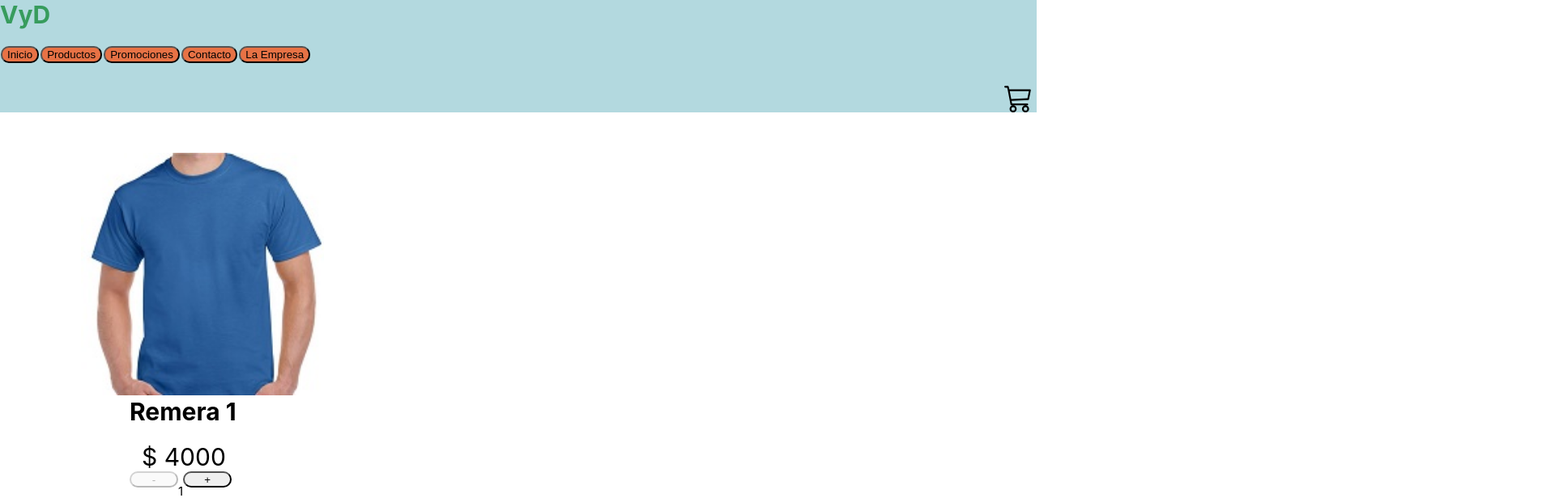
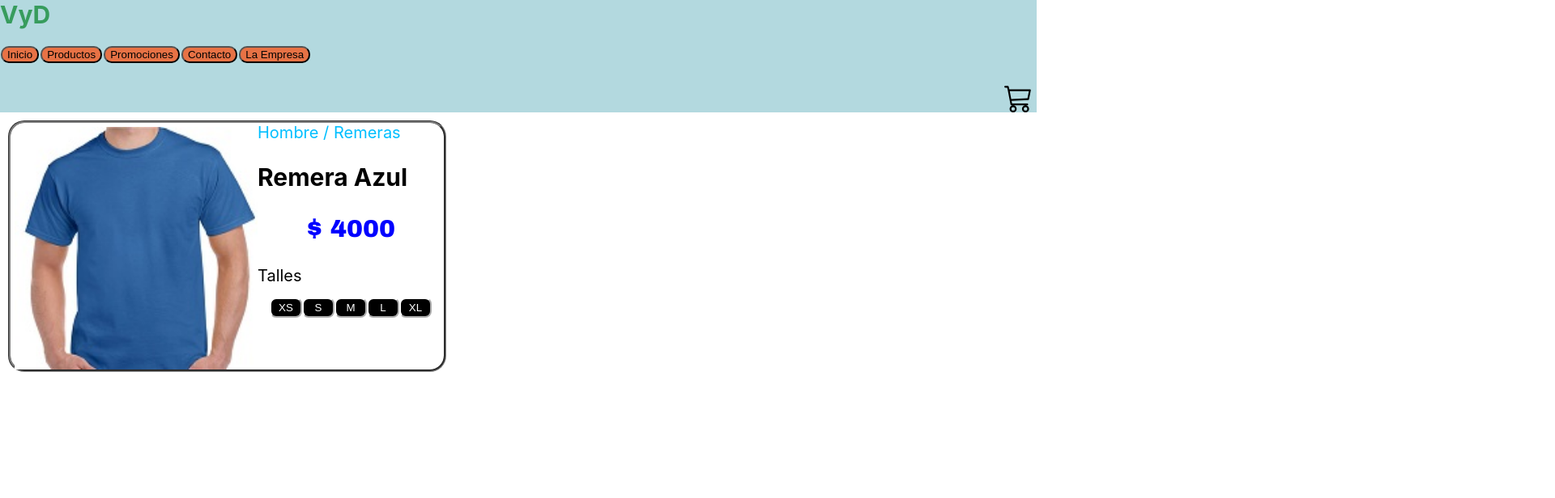
Before and after one commit to JonatanHE/e-commerce-VyD, a React (Create React App) app: page / in a window 1280 px wide. Shown: the top 616 px of the page at 81% size, 1920 px wide, since content can reach past the window. Built offline with nearby package versions, Linux system fonts and the light colour scheme.

Commit message:
Correccion de detalle del procducto

```diff
--- a/src/components/ItemDetail/ItemDetail.js
+++ b/src/components/ItemDetail/ItemDetail.js
@@ -1,19 +1,30 @@
 import React from "react";
-import ItemCount from "../ItemCount/ItemCount";
 import './ItemDetail.scss';
 export const ItemDetail = ({data}) => {
     return(
-        <div className="containerDetail">
-            <div className="detail">
-                <img className='detail_image' src={data.image} alt="" />
-                <div className="content">
-                    <h1>{data.title}</h1>
-                    <span>$ {data.price}</span>
-                    <ItemCount className="botonDetail"/>
+        <>
+        <div className="item-detail-image">
+            <img className='detail_image' src={data.image} alt="" />
+            <div className="detail_info">
+                <span className="category">Hombre / Remeras</span>
+                <h2>{data.title}</h2>
+                <p className="detail_price">$ {data.price}</p>
+                <span className="detailTituloTalles">Talles</span>
+                <div className="detailTalleButton">
+                    <button>XS</button>
+                    <button>S</button>
+                    <button>M</button>
+                    <button>L</button>
+                    <button>XL</button>
                 </div>
+{/*             {console.log("quantitySelected: ", quantitySelected)}
+{
+    quantitySelected > 0 ? <button><Link to="/cart">TERMINAR COMPRA</Link></button> : <ItemCount setQuantitySelected={setQuantitySelected} productData={data}/>
+} */}
             </div>
         </div>
-    );
+    </>
+)
 }
 
 export default ItemDetail;
--- a/src/components/ItemDetail/ItemDetail.scss
+++ b/src/components/ItemDetail/ItemDetail.scss
@@ -1,27 +1,44 @@
-.containerDetail{
+/* .containerDetail{
     width: 200%;
     margin: auto;
-}
+} */
 .detail_image{
 box-sizing: content-box;
-padding-left: 100px;
-padding-top: 50px;
+padding-left: 5px;
+padding-top: 5px;
 width: 300px;
 }
-.content{
-    font-size: 15px;
-    padding-left: 160px;
+.item-detail-image {
+    display: inline-flex;
+    border-style: groove;
+    border-color: gray;
+    border-radius: 20px;
+    margin: 10px;
 }
-.countProd {
-    display: flex;
+span.category {
+    color: deepskyblue;
+    font-size: 20px;
 }
-.content button{
-        width: 60px;
-        height: 20px;
-        border-radius: 10px;
+p.detail_price {
+    text-align: center;
+    color: blue;
+    font-size: 30px;
+    font-family: arial black;
 }
-.content span{
+.detail_info h2{
     font-size: 30px;
-    margin: 15px;
-    padding: 0 0 10px 0;
 }
+span.detailTituloTalles {
+    font-size: 20px;
+}
+.detailTalleButton {
+    padding: 15px;
+}
+.detail_info button{
+    background-color: black;
+    color: white;
+    border-color: white;
+    border-radius: 8px;
+    width: 40px;
+    height: 25px;
+}
--- a/src/components/ItemDetailContainer/ItemDetailContainer.js
+++ b/src/components/ItemDetailContainer/ItemDetailContainer.js
@@ -1,7 +1,7 @@
 import React, {useEffect, useState} from "react";
 import ItemDetail from "../ItemDetail/ItemDetail";
 
-const film = {image:"/assets/remera1.jpg", title:"Remera 1" , price: 4000}
+const film = {image:"/assets/remera1.jpg", title:"Remera Azul" , price: 4000}
 
 export const ItemDetailContainer = () => {
     const [data, setData]= useState({});
```
